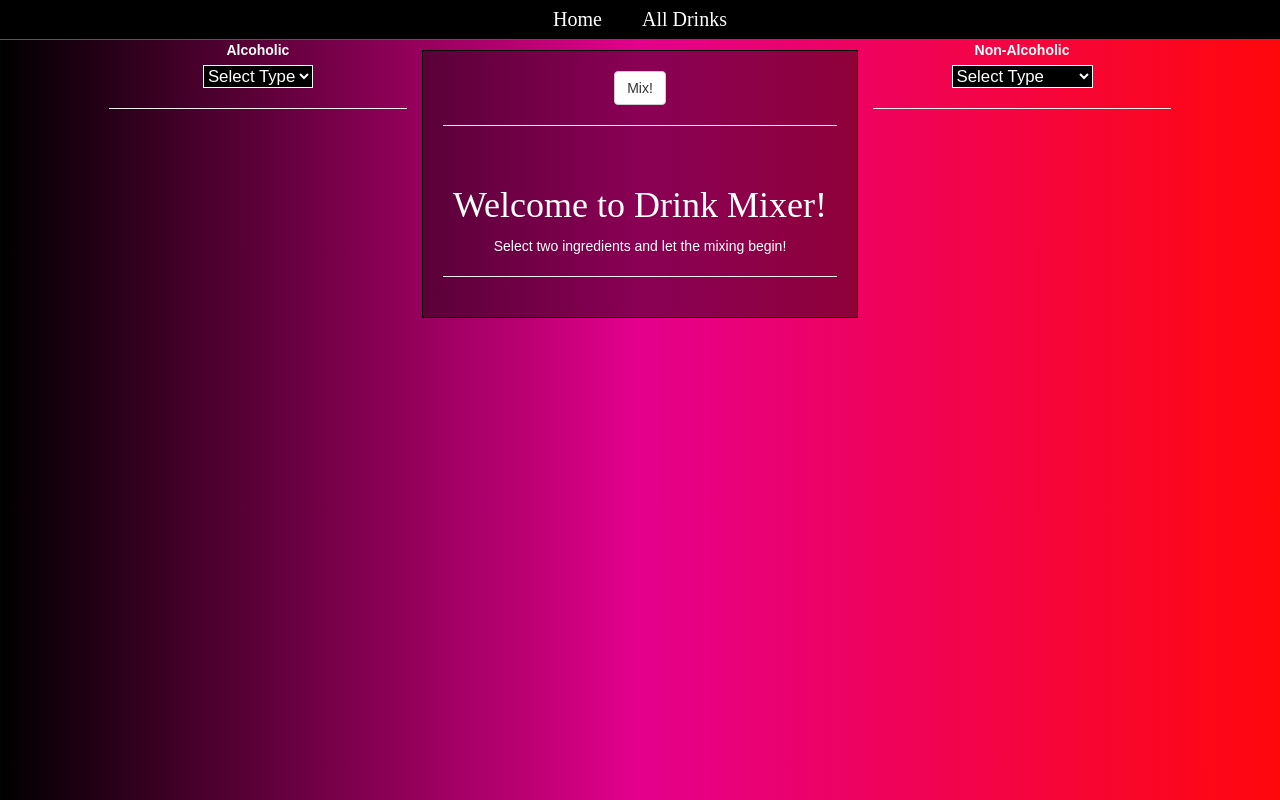
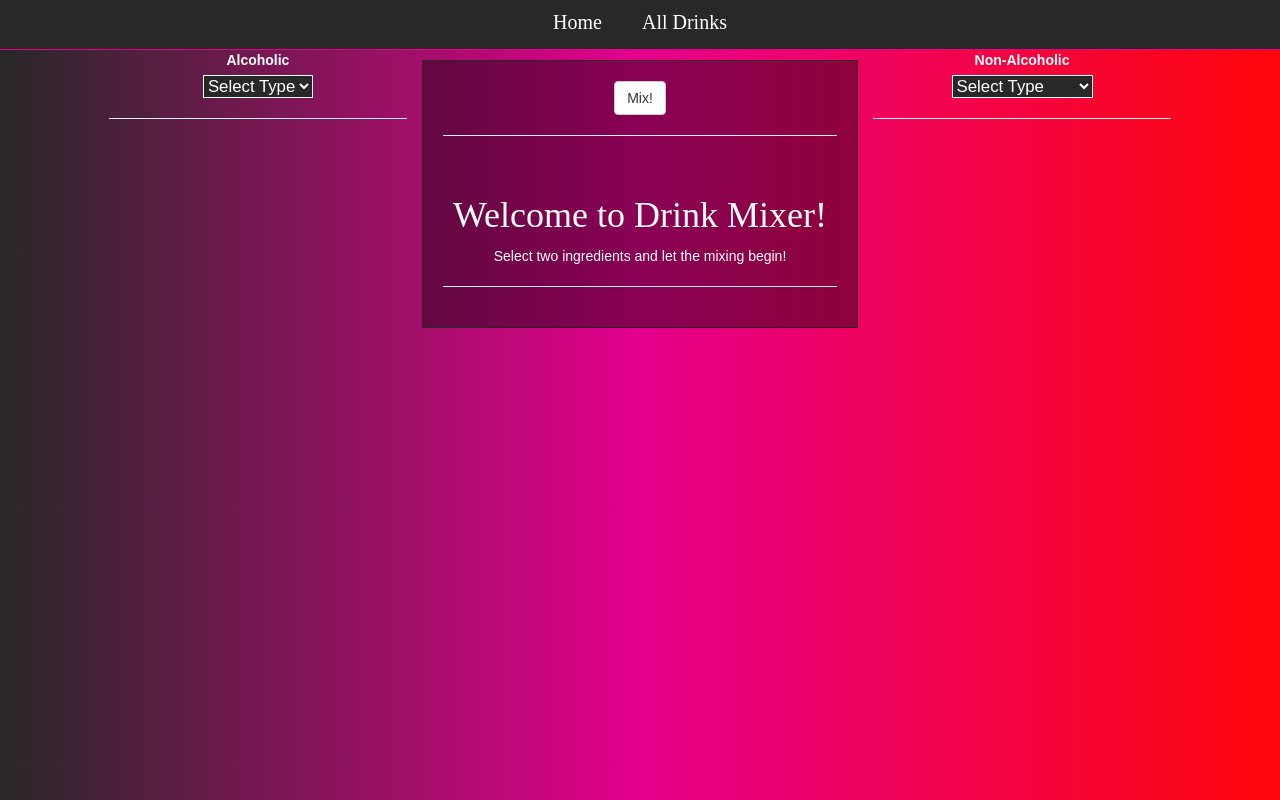
Before and after one commit to ehaala/drink-mixer, a React (Create React App) app: page / in a window 1280 px wide. Built offline with nearby package versions, Linux system fonts and the light colour scheme; a web font is replaced by a local one.

Commit message:
added several drinks/options

```diff
--- a/src/App.css
+++ b/src/App.css
@@ -10,7 +10,7 @@ body {
   font-weight: light;
   color: white;
   text-align: center;
-  background: linear-gradient(to left, #FF070B, #E5008D, #000000); /* W3C, IE 10+/ Edge, Firefox 16+, Chrome 26+, Opera 12+, Safari 7+ */
+  background: linear-gradient(to left, #FF070B, #E5008D, #282828); /* W3C, IE 10+/ Edge, Firefox 16+, Chrome 26+, Opera 12+, Safari 7+ */
 }
 
 h1 {
@@ -19,7 +19,7 @@ h1 {
 }
 
 select {
-  background: black;
+  background: #282828;
   font-size: 1.2em;
   border: solid white 1px;
 }
--- a/src/Navbar.js
+++ b/src/Navbar.js
@@ -2,9 +2,9 @@ import React, { Component } from 'react';
 import { Link } from 'react-router-dom';
 
 const styles = {
-	height: '40px',
-	padding: '5px',
-	background: 'black',
+	height: '50px',
+	padding: '8px',
+	background: '#282828',
 	fontSize: '20px',
 	fontFamily: 'Frijole',
 	borderBottom: 'solid 1px #E5008D'
--- a/src/Result.js
+++ b/src/Result.js
@@ -4,7 +4,7 @@ import { Button, Row, Col, MenuItem } from 'react-bootstrap';
 const styles = {
 	background: 'rgba(0, 0, 0, .4)',
 	padding: '20px',
-	border: 'solid black 1px',
+	border: 'solid #282828 1px',
 	marginTop: '10px'
 }
 let drinks = require('./drinks.json');
--- a/src/SelectOptions.js
+++ b/src/SelectOptions.js
@@ -64,6 +64,8 @@ class SelectOptions extends Component {
 	      			<option value="null" id="null">Select Type</option>
 	      			<option value="Vodka" id="Vodka">Vodka</option>
 	      			<option value="Gin" id="Gin">Gin</option>
+	      			<option value="Rum" id="Rum">Rum</option>
+	      			<option value="Tequila" id="Tequila">Tequila</option>
 	      		</select>
 	      	</fieldset>
 	      	<hr />
@@ -78,7 +80,7 @@ class SelectOptions extends Component {
 	      			<option value="null" id="null">Select Type</option>
 	      			<option value="Orange Juice" id="Orange Juice">Orange Juice</option>
 	      			<option value="Pineapple Juice" id="Pineapple Juice">Pineapple Juice</option>
-	      			<option value="Red Bull" id="Red Bull">Red Bull</option>
+	      			<option value="Lemon Juice" id="Lemon Juice">Lemon Juice</option>
 	      		</select>
 	      	</fieldset>
 	      	<hr />
--- a/src/drinks.json
+++ b/src/drinks.json
@@ -7,13 +7,16 @@
         "Orange Juice",
         "Vodka"
       ]
-    }, {
+    } , {
       "id": 2,
-      "name": "Vodka Red Bull",
-      "image": "http://www.shakeitdrinkit.com/recette/vodka-redbull-cocktail-649.png",
+      "name": "Long Island Iced Tea",
+      "image": "http://www.shakeitdrinkit.com/recette/long-island-iced-tea-cocktail-1233.png",
       "ingredients": [
-        "Red Bull",
-        "Vodka"
+        "Gin",
+        "Vodka",
+        "Rum",
+        "Tequila",
+        "Lemon Juice"
       ]
     }, {
       "id": 3,
@@ -80,5 +83,34 @@
         "Pineapple Juice",
         "Grenadine"
       ]
+    } , {
+      "id": 10,
+      "name": "Tropic",
+      "image": "http://www.shakeitdrinkit.com/recette/tropic-cocktail-597.png",
+      "ingredients": [
+        "Rum",
+        "Orange Juice",
+        "Pineapple Juice",
+        "Malibu"
+      ]
+    } , {
+      "id": 11,
+      "name": "Tequila Sunrise",
+      "image": "http://www.shakeitdrinkit.com/recette/tequila-sunrise-cocktail-585.png",
+      "ingredients": [
+        "Tequila",
+        "Orange Juice",
+        "Grenadine"
+      ]
+    } , {
+      "id": 12,
+      "name": "Matador",
+      "image": "http://www.shakeitdrinkit.com/recette/matador-cocktail-1116.png",
+      "ingredients": [
+        "Tequila",
+        "Triple Sec",
+        "Lime Juice",
+        "Pineapple Juice"
+      ]
     }
 ]
--- a/src/ingredients.json
+++ b/src/ingredients.json
@@ -14,10 +14,22 @@
     }, {
     	"id": 4,
     	"name": "Gin",
-    	"url": "http://www.liquorwicks.com/wp-content/uploads/2015/06/3-500x650.jpg"
+    	"url": "https://images-na.ssl-images-amazon.com/images/I/61WBUY02tOL._SX342_.jpg"
     }, {
       "id": 5,
       "name": "Pineapple Juice",
       "url": "http://www.fieldfresh.co.ke/wp-content/uploads/1970/01/pineapple-juice.jpg"
+    }, {
+      "id": 6,
+      "name": "Rum",
+      "url": "http://www.thespiritsbusiness.com/content/http://www.thespiritsbusiness.com/media/2015/02/Bacardi-bottle-redesign.jpg"
+    }, {
+      "id": 7,
+      "name": "Tequila",
+      "url": "https://www.31dover.com/media/catalog/product/cache/1/image/85e4522595efc69f496374d01ef2bf13/s/i/silver-main-img.jpg"
+    }, {
+      "id": 8,
+      "name": "Lemon Juice",
+      "url": "http://www.lematecocktailmix.com/wp-content/uploads/2015/04/RealLemon.gif"
     }
 ]
```
